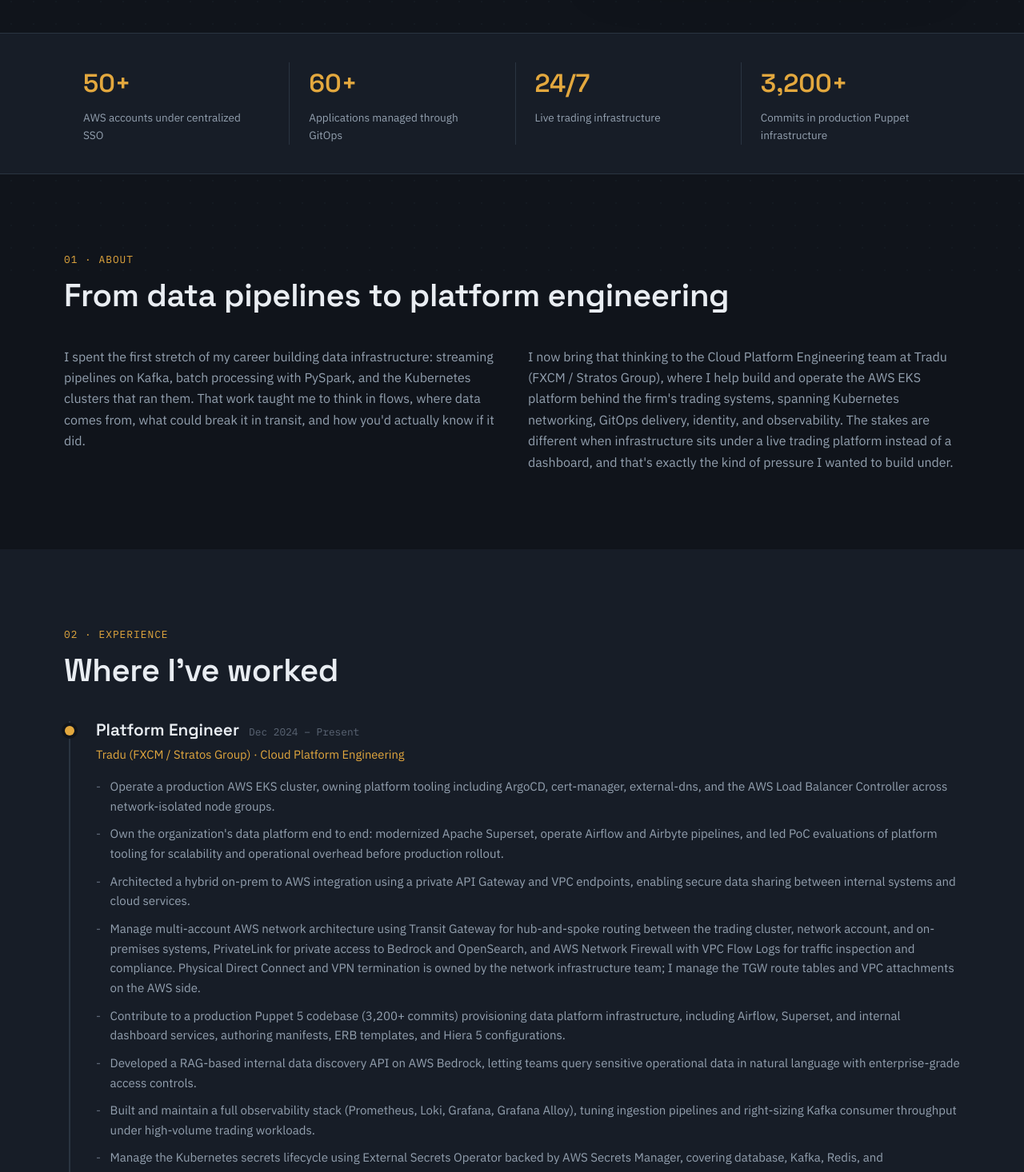
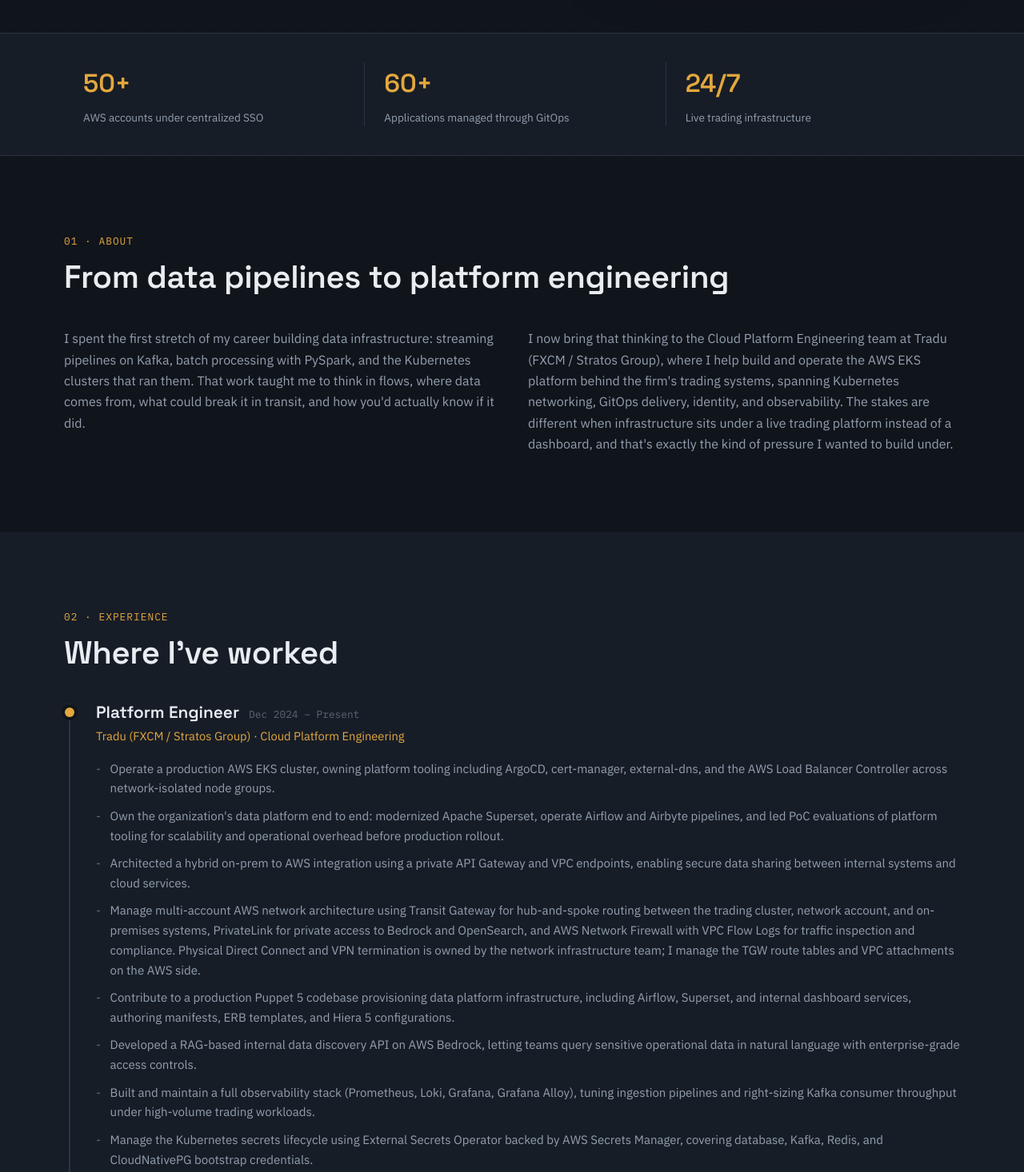
Before and after one commit to Shannus/Shannus.github.io, a plain HTML site: page index.html in a window 1280 px wide. Shown: the part 460-1926 px from the top of the page at 80% size. Drawn offline with Linux system fonts and the light colour scheme; no server answers.

Commit message:
Remove redundant commit count from Puppet references

```diff
--- a/index.html
+++ b/index.html
@@ -422,10 +422,6 @@
         <span class="stat-num">24/7</span>
         <span class="stat-label">Live trading infrastructure</span>
       </div>
-      <div class="stat">
-        <span class="stat-num">3,200+</span>
-        <span class="stat-label">Commits in production Puppet infrastructure</span>
-      </div>
     </div>
   </section>
 
@@ -458,7 +454,7 @@
               <li>Own the organization's data platform end to end: modernized Apache Superset, operate Airflow and Airbyte pipelines, and led PoC evaluations of platform tooling for scalability and operational overhead before production rollout.</li>
               <li>Architected a hybrid on-prem to AWS integration using a private API Gateway and VPC endpoints, enabling secure data sharing between internal systems and cloud services.</li>
               <li>Manage multi-account AWS network architecture using Transit Gateway for hub-and-spoke routing between the trading cluster, network account, and on-premises systems, PrivateLink for private access to Bedrock and OpenSearch, and AWS Network Firewall with VPC Flow Logs for traffic inspection and compliance. Physical Direct Connect and VPN termination is owned by the network infrastructure team; I manage the TGW route tables and VPC attachments on the AWS side.</li>
-              <li>Contribute to a production Puppet 5 codebase (3,200+ commits) provisioning data platform infrastructure, including Airflow, Superset, and internal dashboard services, authoring manifests, ERB templates, and Hiera 5 configurations.</li>
+              <li>Contribute to a production Puppet 5 codebase provisioning data platform infrastructure, including Airflow, Superset, and internal dashboard services, authoring manifests, ERB templates, and Hiera 5 configurations.</li>
               <li>Developed a RAG-based internal data discovery API on AWS Bedrock, letting teams query sensitive operational data in natural language with enterprise-grade access controls.</li>
               <li>Built and maintain a full observability stack (Prometheus, Loki, Grafana, Grafana Alloy), tuning ingestion pipelines and right-sizing Kafka consumer throughput under high-volume trading workloads.</li>
               <li>Manage the Kubernetes secrets lifecycle using External Secrets Operator backed by AWS Secrets Manager, covering database, Kafka, Redis, and CloudNativePG bootstrap credentials.</li>
@@ -550,7 +546,7 @@
             <span data-tip="Designed the root-app bootstrap pattern that recreates every child Application automatically from Git.">App-of-Apps</span>
             <span data-tip="Automated image promotion with IRSA-based ECR auth, removing manual deployment steps for app teams.">Image Updater</span>
             <span data-tip="Built OIDC-based GitHub Actions pipelines for ECR pushes, Terraform plan/apply, and Airbyte provisioning, using short-lived STS credentials for those flows. Every Terraform plan diff posts to the PR before apply.">GitHub Actions</span>
-            <span data-tip="Contribute to a production Puppet 5 codebase (3,200+ commits, 27 contributors) managing Airflow, Superset, and internal dashboard services, authoring manifests, ERB templates, and Hiera 5 configurations.">Puppet</span>
+            <span data-tip="Contribute to a production Puppet 5 codebase managing Airflow, Superset, and internal dashboard services, authoring manifests, ERB templates, and Hiera 5 configurations.">Puppet</span>
           </div>
         </div>
         <div class="skill-group reveal">
@@ -707,7 +703,7 @@
         <article class="project-card reveal">
           <div class="project-tags"><span data-tip="A production Puppet 5 codebase provisioning core data platform services.">Puppet</span><span data-tip="Hiera 5 provides the environment-specific data layer for the Puppet manifests.">Hiera</span><span data-tip="ERB templates generate config files from Puppet-managed data.">ERB</span></div>
           <h3>Operating a live Puppet 5 infrastructure codebase</h3>
-          <p>Contribute to a production Puppet 5 codebase (3,200+ commits, 27 contributors) that provisions data platform infrastructure including Airflow, Superset, and internal dashboard services. Author manifests, ERB templates, and Hiera 5 data configurations to keep development and production environments consistent, including scaling worker thread counts and fixing Airflow trigger configurations.</p>
+          <p>Contribute to a production Puppet 5 codebase that provisions data platform infrastructure including Airflow, Superset, and internal dashboard services. Author manifests, ERB templates, and Hiera 5 data configurations to keep development and production environments consistent, including scaling worker thread counts and fixing Airflow trigger configurations.</p>
         </article>
         <article class="project-card reveal">
           <div class="project-tags"><span data-tip="Transit Gateway is the hub-and-spoke routing core connecting the trading cluster to the network account and on-premises systems.">Transit Gateway</span><span data-tip="PrivateLink keeps Bedrock and OpenSearch traffic inside the AWS network.">PrivateLink</span><span data-tip="AWS Network Firewall provides centralized traffic inspection across the multi-account network.">Network Firewall</span></div>
@@ -802,7 +798,7 @@
         observer.unobserve(entry.target);
       }
     });
-  }, { threshold: 0.15 });
+  }, { threshold: 0.01, rootMargin: '0px 0px -8% 0px' });
 
   document.querySelectorAll('.section .reveal, .traffic-strip.reveal').forEach(function (el) { observer.observe(el); });
 
```
